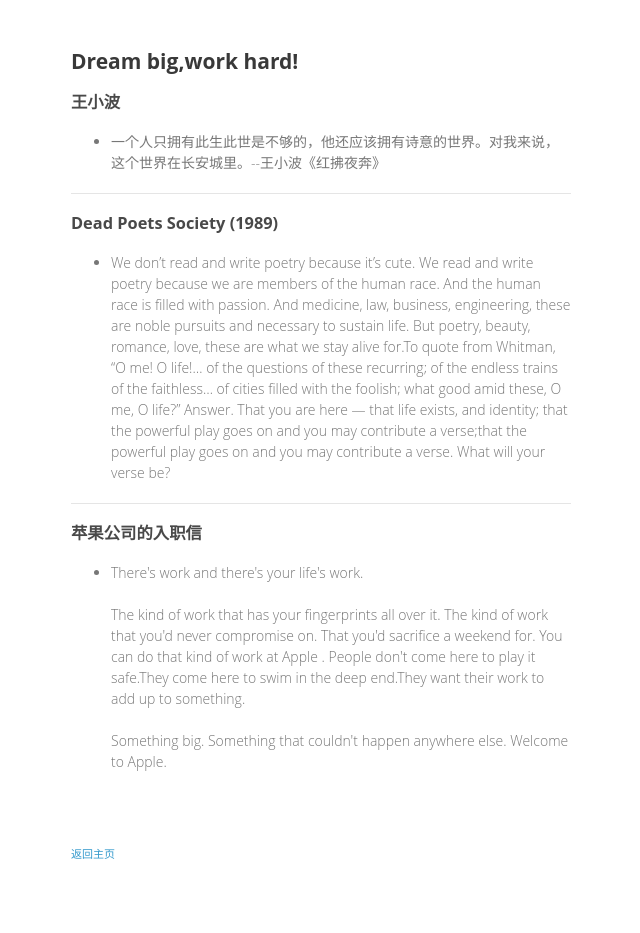
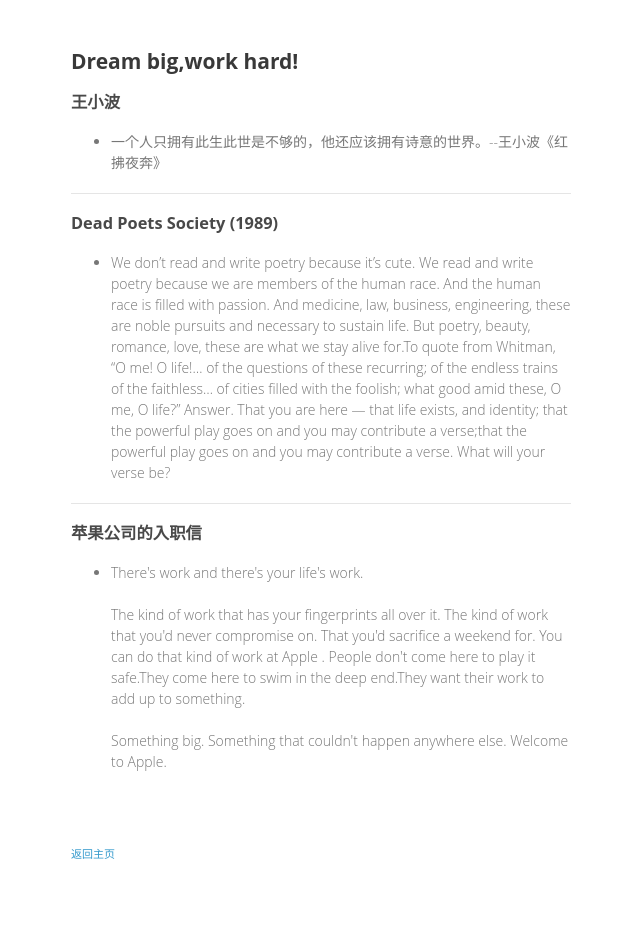
Before and after one commit to river0101/gitblog, a Jekyll site: the page motto.html, which Jekyll copies as it is, in a window 1280 px wide. Shown: the whole page, without its empty margins (319-959 px from the left). Built offline with Jekyll 4.4.1, drawn with Linux system fonts in a browser that asks for light colours.

Commit message:
Update motto.html

```diff
--- a/motto.html
+++ b/motto.html
@@ -14,7 +14,7 @@
 	 	<h2>Dream big,work hard!</h2>
 
 	 	<h3>王小波</h3> <ul class="articleList">
-	 	   	<li>一个人只拥有此生此世是不够的，他还应该拥有诗意的世界。对我来说，这个世界在长安城里。--王小波《红拂夜奔》</li>
+	 	   	<li>一个人只拥有此生此世是不够的，他还应该拥有诗意的世界。--王小波《红拂夜奔》</li>
 		</ul>
 	 	<hr />
 
```
